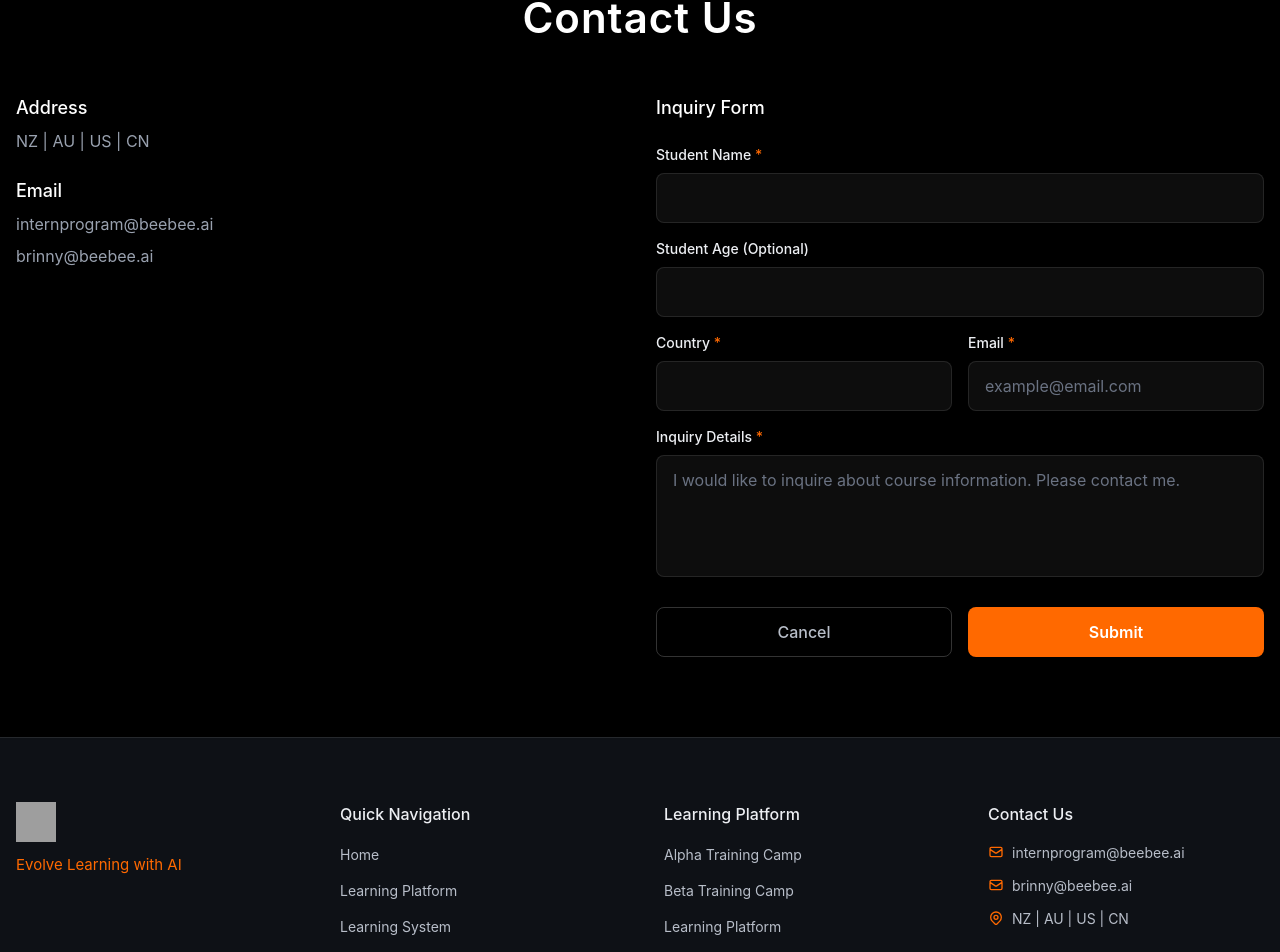
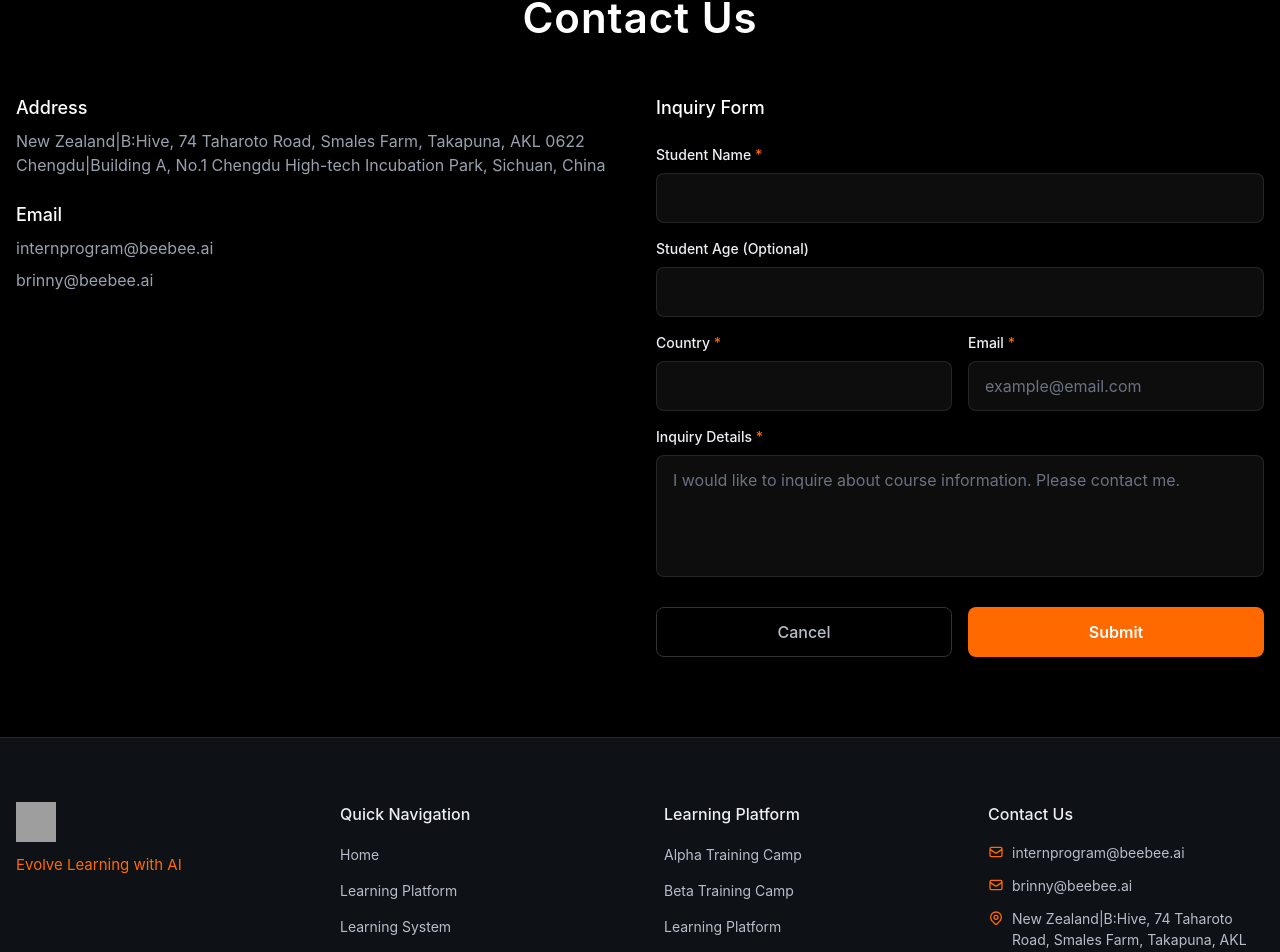
Before and after one commit to beebee-ai/Beebeeai, a React (Vite) app: page / in a window 1280 px wide. Shown: the part 8416-9368 px from the top of the page. Built offline with nearby package versions, Linux system fonts and the light colour scheme; grey boxes are pictures that could not be loaded.

Commit message:
Update files from Figma Make

```diff
--- a/src/app/App.tsx
+++ b/src/app/App.tsx
@@ -1120,7 +1120,7 @@ function HomePage() {
             <div className="space-y-6">
               <div>
                 <h3 className="mb-2">{t(homeContent.contact.info.address, language)}</h3>
-                <p className="text-gray-400">{t(homeContent.contact.info.addressValue, language)}</p>
+                <p className="text-gray-400 whitespace-pre-line">{t(homeContent.contact.info.addressValue, language)}</p>
               </div>
               <div>
                 <h3 className="mb-2">{t(homeContent.contact.info.email, language)}</h3>
@@ -1257,7 +1257,7 @@ function HomePage() {
                     <path strokeLinecap="round" strokeLinejoin="round" strokeWidth={2} d="M17.657 16.657L13.414 20.9a1.998 1.998 0 01-2.827 0l-4.244-4.243a8 8 0 1111.314 0z" />
                     <path strokeLinecap="round" strokeLinejoin="round" strokeWidth={2} d="M15 11a3 3 0 11-6 0 3 3 0 016 0z" />
                   </svg>
-                  <span style={{ color: 'var(--text-secondary)', fontSize: '14px' }}>{t(homeContent.footer.contactInfo.address, language)}</span>
+                  <span style={{ color: 'var(--text-secondary)', fontSize: '14px' }} className="whitespace-pre-line">{t(homeContent.footer.contactInfo.address, language)}</span>
                 </li>
               </ul>
             </div>
--- a/src/app/locales/homeContent.ts
+++ b/src/app/locales/homeContent.ts
@@ -336,7 +336,10 @@ export const homeContent = {
     },
     info: {
       address: { ZH: '地址', EN: 'Address' },
-      addressValue: { ZH: '新西兰 | 澳大利亚 | 美国 | 中国', EN: 'NZ | AU | US | CN' },
+      addressValue: {
+        ZH: '成都|中国(四川)成都高新孵化园1号楼A座\n新西兰|B:Hive, 74 Taharoto Road, Smales Farm, Takapuna, AKL 0622',
+        EN: 'New Zealand|B:Hive, 74 Taharoto Road, Smales Farm, Takapuna, AKL 0622\nChengdu|Building A, No.1 Chengdu High-tech Incubation Park, Sichuan, China'
+      },
       email: { ZH: '邮箱', EN: 'Email' },
       emailIntern: 'internprogram@beebee.ai',
       emailBusiness: 'brinny@beebee.ai'
@@ -359,7 +362,10 @@ export const homeContent = {
       platform: { ZH: '学习平台', EN: 'Learning Platform' }
     },
     contactInfo: {
-      address: { ZH: '新西兰 | 澳大利亚 | 美国 | 中国', EN: 'NZ | AU | US | CN' }
+      address: {
+        ZH: '成都|中国(四川)成都高新孵化园1号楼A座\n新西兰|B:Hive, 74 Taharoto Road, Smales Farm, Takapuna, AKL 0622',
+        EN: 'New Zealand|B:Hive, 74 Taharoto Road, Smales Farm, Takapuna, AKL 0622\nChengdu|Building A, No.1 Chengdu High-tech Incubation Park, Sichuan, China'
+      }
     },
     copyright: {
       ZH: '© 2025 BEEBEE AI 学习力平台. All rights reserved.',
```
